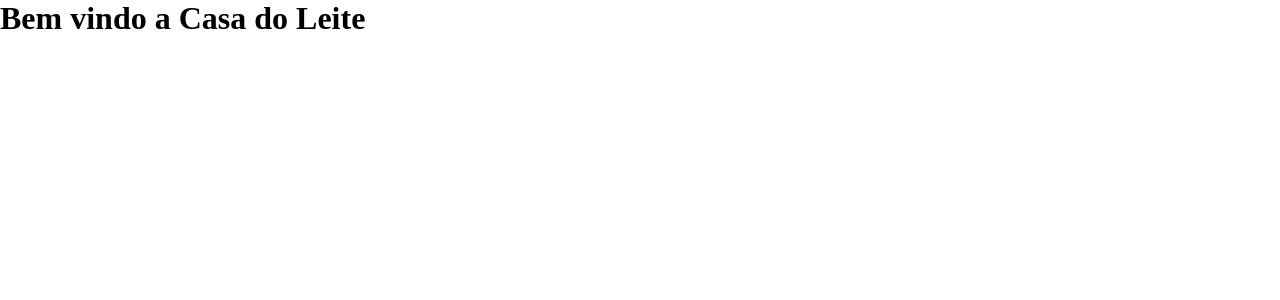
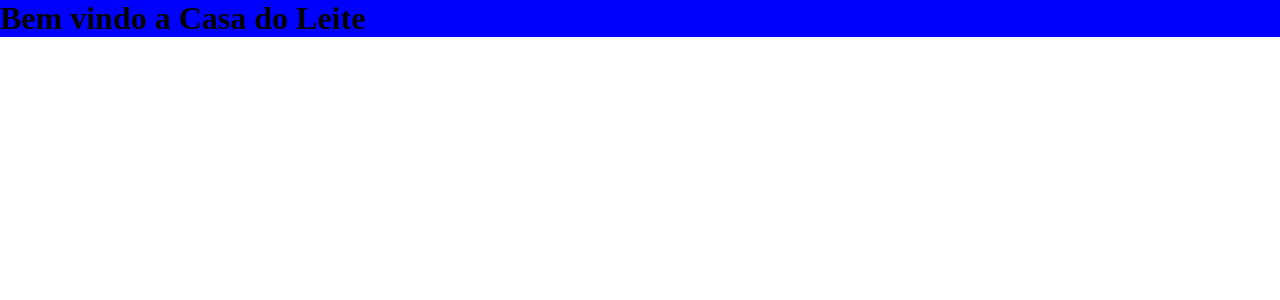
Before and after one commit to Yemuri/PAIVA, a React (Create React App) app in the folder frontend/: page /leite in a window 1280 px wide. Shown: the top 300 px of the page. Built offline with nearby package versions, Linux system fonts and the light colour scheme.

Commit message:
alteracao

```diff
--- a/frontend/src/pages/leite/inicio/inicioLeite.js
+++ b/frontend/src/pages/leite/inicio/inicioLeite.js
@@ -1,10 +1,10 @@
-
+import "./leite.css"
 
 
 export default function InicioLeite(){
 
     return(
-        <div>
+        <div className="GERAL">
             <h1>Bem vindo a Casa do Leite</h1>
 
         </div>
--- /dev/null
+++ b/frontend/src/pages/leite/inicio/leite.css
@@ -0,0 +1,3 @@
+.GERAL {
+background: blue;
+}
```
